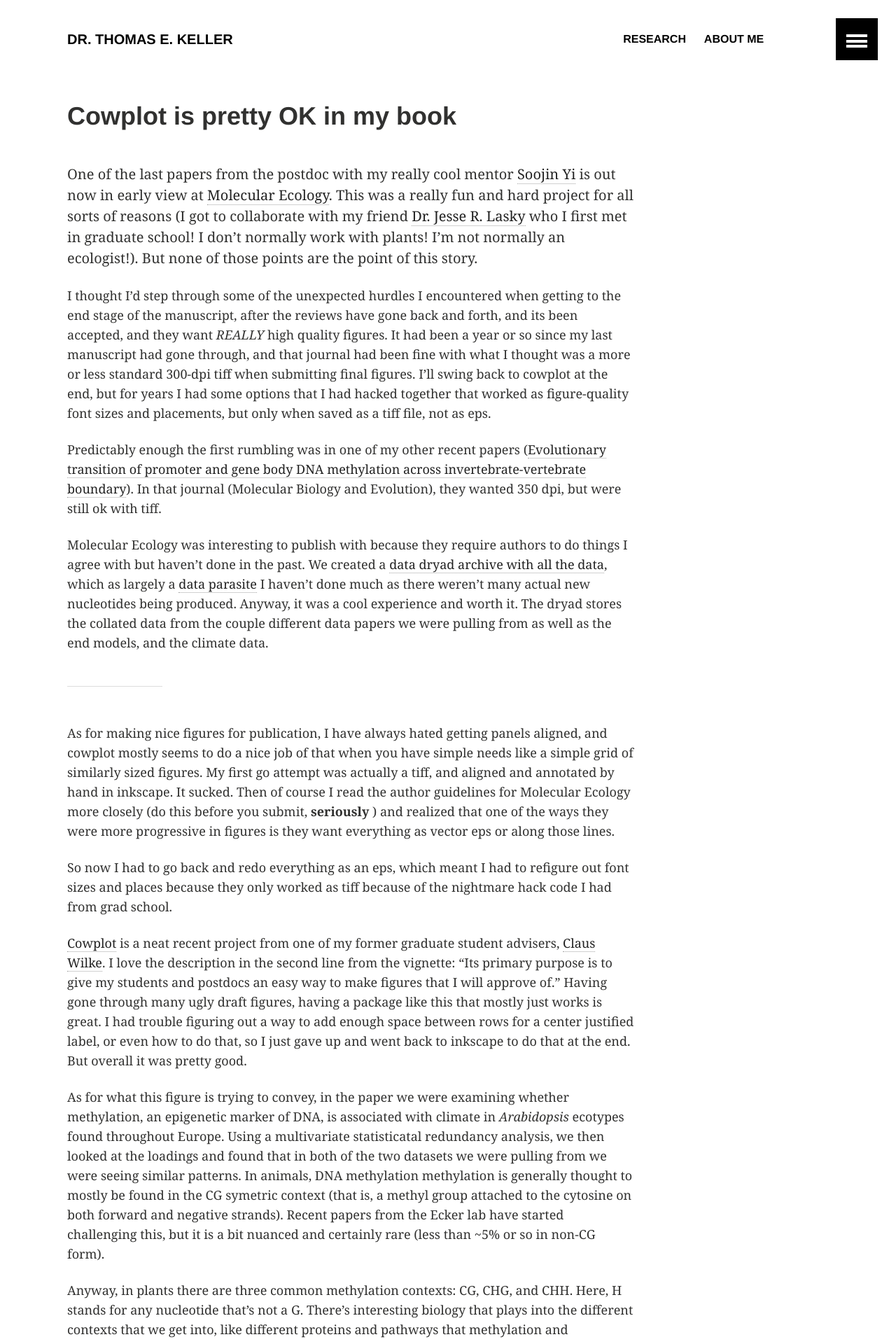
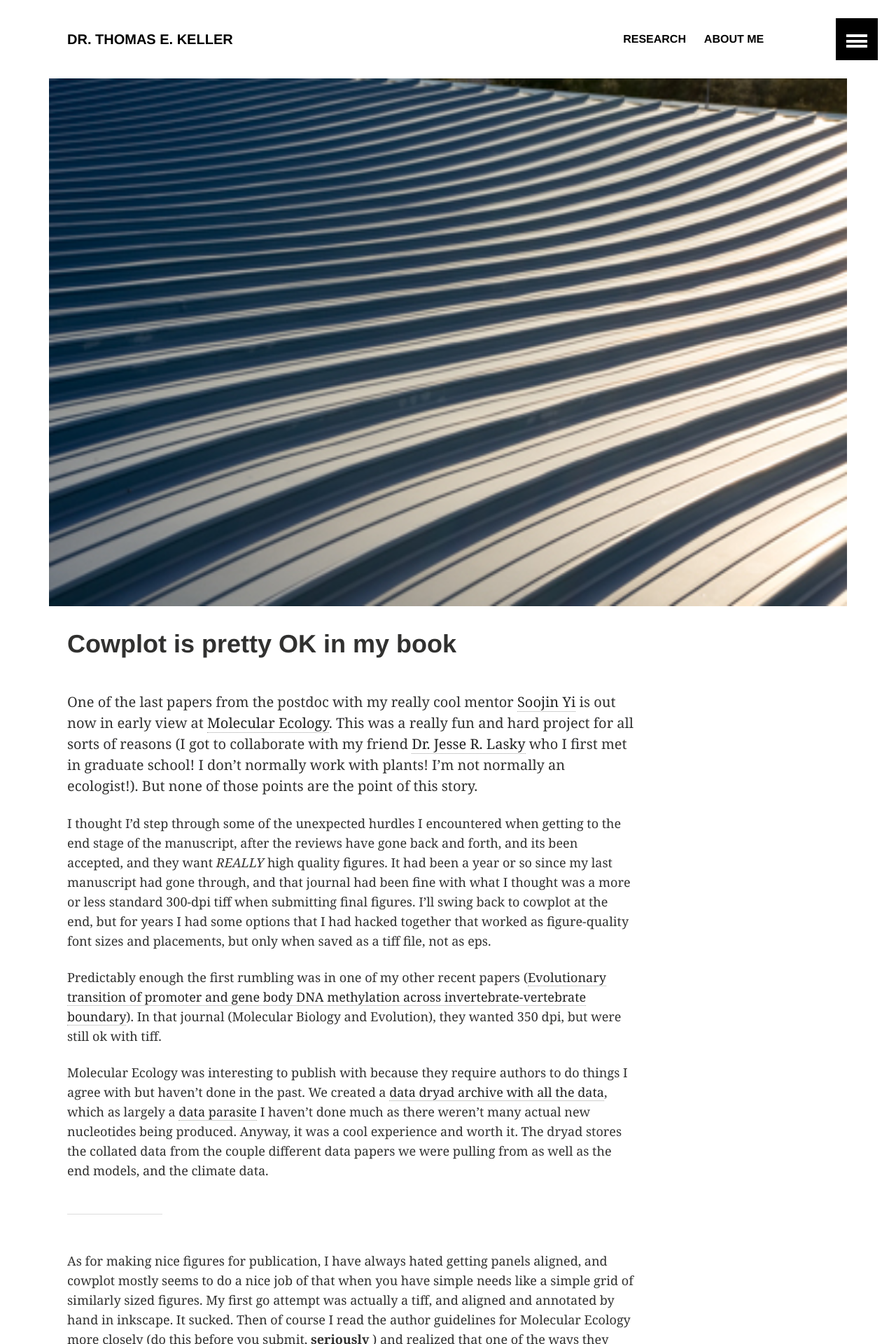
Before and after one commit to thomas-keller/thomas-keller.github.io, a Jekyll site: the page built from _posts/2016-3-25-grid-plots-cowplot.md, in a window 1280 px wide. Shown: the top 1920 px of the page at 70% size. Built offline with Jekyll 4.4.1, drawn with Linux system fonts in a browser that asks for light colours; comment, search, counter and statistics services are not loaded.

```diff
--- a/_posts/2016-3-25-grid-plots-cowplot.md
+++ b/_posts/2016-3-25-grid-plots-cowplot.md
@@ -4,6 +4,7 @@ title: Cowplot is pretty OK in my book
 excerpt: vectors are for cool kids
 comments: true
 image:
+    feature: float-4.jpg
     teaser: back-9.jpg
 ---
 
```
